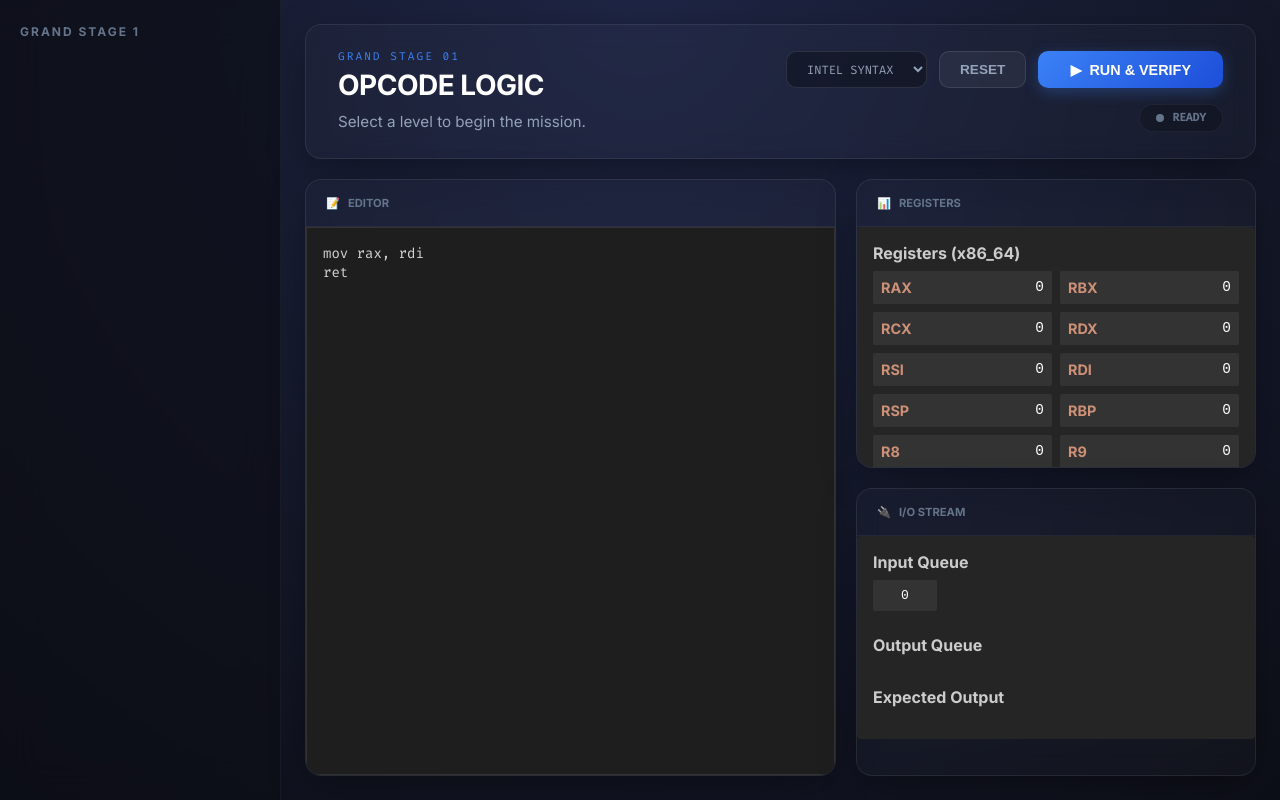
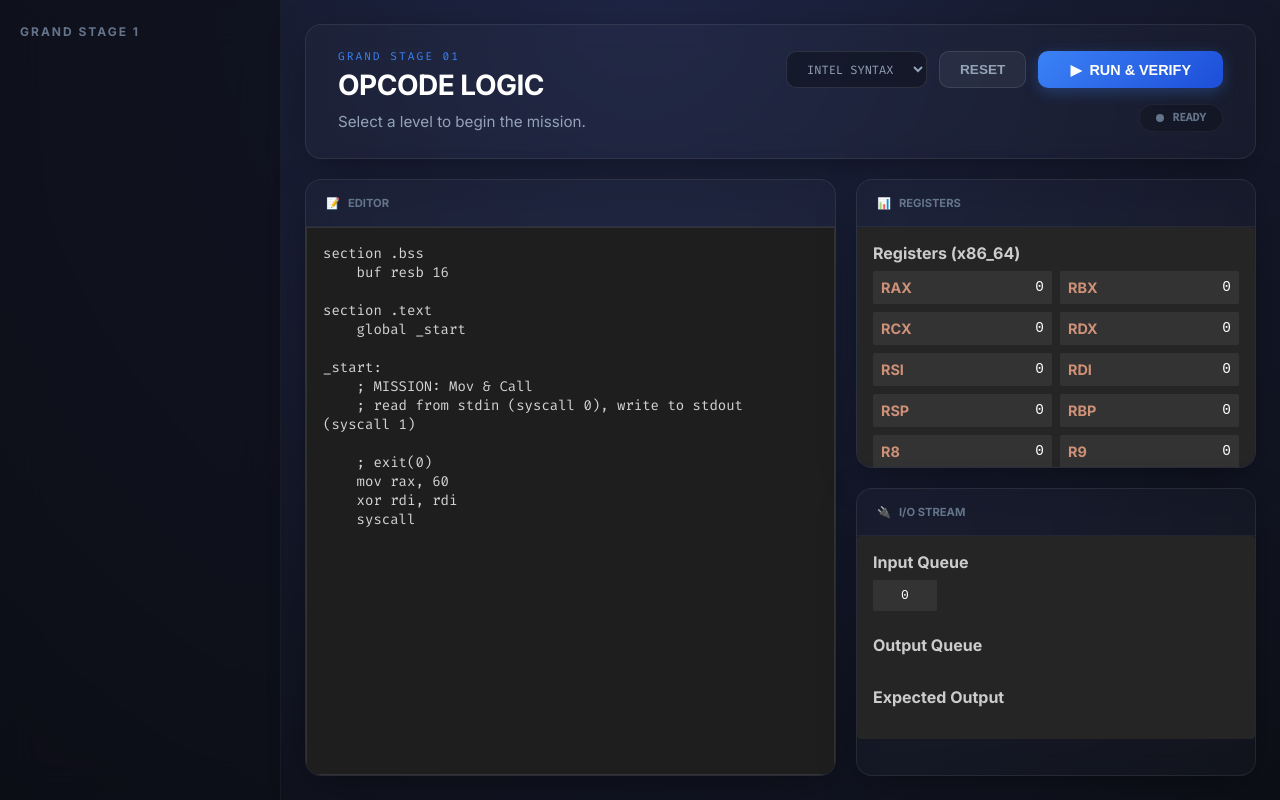
Before and after one commit to Saku0512/OpCode-Logic, a SvelteKit app: page / in a window 1280 px wide. Built offline with nearby package versions, Linux system fonts and the light colour scheme.

Commit message:
feat: Update assembly code example in The Accumulator to include a complete program structure with input handling and exit syscall

```diff
--- a/src/routes/+page.svelte
+++ b/src/routes/+page.svelte
@@ -8,7 +8,20 @@
   import ExplanationView from "$lib/components/ExplanationView.svelte";
 
   let syntax = "Intel";
-  let code = "mov rax, rdi\nret";
+  let code = `section .bss
+    buf resb 16
+
+section .text
+    global _start
+
+_start:
+    ; MISSION: Mov & Call
+    ; read from stdin (syscall 0), write to stdout (syscall 1)
+
+    ; exit(0)
+    mov rax, 60
+    xor rdi, rdi
+    syscall`;
 
   let currentLevel: any = null;
   let selectedLevelId: string | null = null;
```
